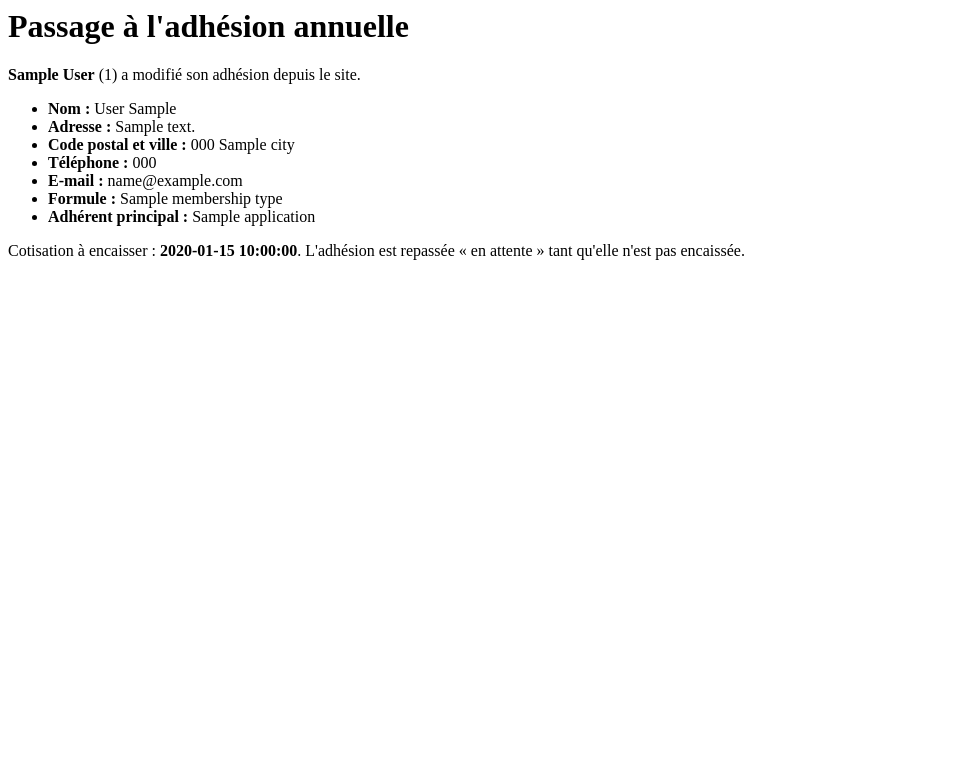
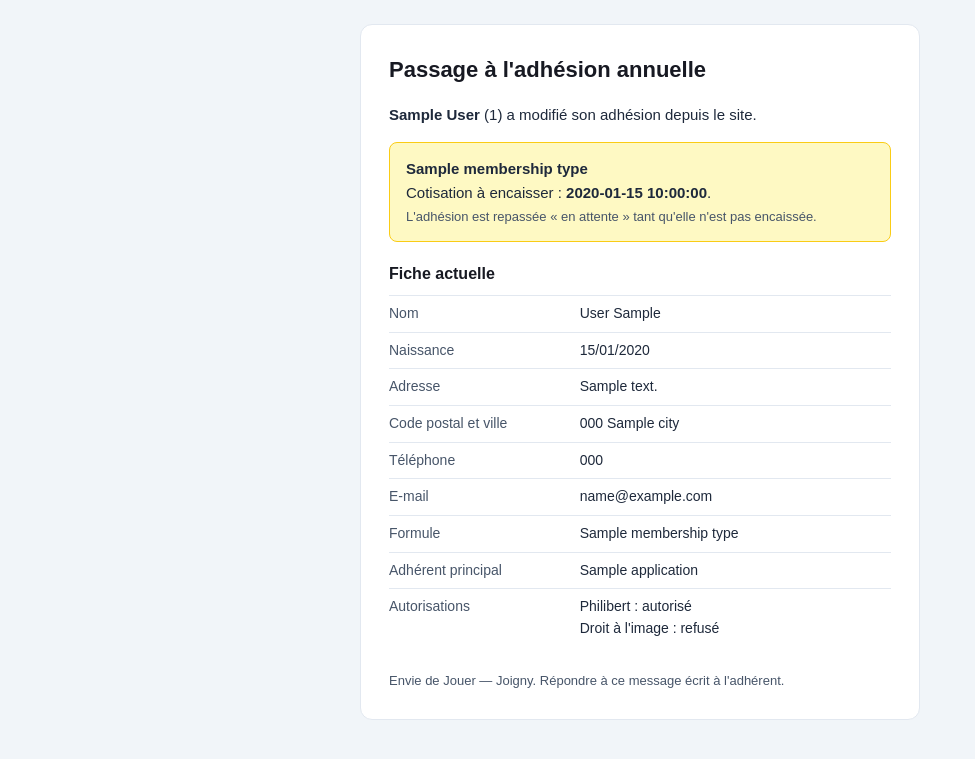
Before and after one commit to mmagny89/edj, a Symfony app: template app/templates/emails/membership_change.html.twig in a window 1280 px wide. Shown: the top 759 px of the page, without its empty margins (0-975 px from the left). Run offline with Twig, Linux system fonts and the light colour scheme; the template is opened without the code that fills it: most values are stand-ins (such as "Sample title", 1, 10 or a date in 2020); some libraries are stand-ins or nearby versions.

Commit message:
fix(adhesion): redirection apres modification de la fiche, envoi unique, courriel de passage a l'annuel mis en forme

```diff
--- a/app/src/Form/MemberEditType.php
+++ b/app/src/Form/MemberEditType.php
@@ -155,6 +155,11 @@ final class MemberEditType extends AbstractType
             'validation_groups' => ['upgrade', self::GROUP],
             'csrf_protection' => true,
             'allow_upgrade' => false,
+            // Un second envoi du meme formulaire (double clic, page rechargee) arrive
+            // apres le passage a l'annuel, quand les champs de formule n'existent
+            // plus : il ne doit pas etre refuse pour « champs supplementaires » alors
+            // que le premier a reussi. Les champs en trop sont ignores.
+            'allow_extra_fields' => true,
         ]);
         $resolver->setAllowedTypes('allow_upgrade', 'bool');
     }
--- a/app/src/Service/MembershipNotifier.php
+++ b/app/src/Service/MembershipNotifier.php
@@ -75,7 +75,7 @@ final class MembershipNotifier
             ->to($this->contactEmail)
             ->subject(sprintf(
                 '%s : %s %s',
-                $upgraded ? "Passage a l'adhesion annuelle" : "Modification d'adhesion",
+                $upgraded ? "Passage à l'adhésion annuelle" : "Modification d'adhésion",
                 (string) $application->getFirstName(),
                 (string) $application->getLastName(),
             ))
--- a/app/templates/emails/membership_change.html.twig
+++ b/app/templates/emails/membership_change.html.twig
@@ -1,20 +1,72 @@
-<h1>{{ upgraded ? "Passage à l'adhésion annuelle" : "Modification d'adhésion" }}</h1>
-<p>
-    <strong>{{ application.firstName }} {{ application.lastName }}</strong>
-    ({{ application.memberNumber }}) a modifié son adhésion depuis le site.
-</p>
-<ul>
-    <li><strong>Nom :</strong> {{ application.lastName }} {{ application.firstName }}</li>
-    {% if application.address %}<li><strong>Adresse :</strong> {{ application.address }}</li>{% endif %}
-    <li><strong>Code postal et ville :</strong> {{ application.postalCode }} {{ application.city }}</li>
-    {% if application.phone %}<li><strong>Téléphone :</strong> {{ application.phone }}</li>{% endif %}
-    <li><strong>E-mail :</strong> {{ application.email ?: '—' }}</li>
-    <li><strong>Formule :</strong> {{ application.membershipType.label }}</li>
-    {% if application.principalMemberName %}<li><strong>Adhérent principal :</strong> {{ application.principalMemberName }}</li>{% endif %}
-</ul>
-{% if upgraded %}
-    <p>
-        Cotisation à encaisser : <strong>{{ application.amountDueLabel }}</strong>.
-        L'adhésion est repassée « en attente » tant qu'elle n'est pas encaissée.
-    </p>
-{% endif %}
+<!DOCTYPE html>
+<html lang="fr">
+<body style="margin:0;padding:24px;background:#f1f5f9;font-family:Arial,Helvetica,sans-serif;color:#1e293b;line-height:1.55;">
+<table role="presentation" width="100%" cellpadding="0" cellspacing="0" style="max-width:560px;margin:0 auto;background:#ffffff;border-radius:12px;border:1px solid #e2e8f0;">
+    <tr>
+        <td style="padding:28px 28px 8px;">
+            <h1 style="margin:0;font-size:22px;color:#171922;">{{ upgraded ? "Passage à l'adhésion annuelle" : "Modification d'adhésion" }}</h1>
+        </td>
+    </tr>
+    <tr>
+        <td style="padding:8px 28px;font-size:15px;">
+            <p style="margin:0 0 16px;">
+                <strong>{{ application.firstName }} {{ application.lastName }}</strong>
+                ({{ application.memberNumber }}) a modifié son adhésion depuis le site.
+            </p>
+
+            {% if upgraded %}
+                <table role="presentation" width="100%" cellpadding="0" cellspacing="0" style="margin:0 0 20px;background:#fef9c3;border:1px solid #facc15;border-radius:8px;">
+                    <tr>
+                        <td style="padding:14px 16px;font-size:15px;">
+                            <strong>{{ application.membershipType.label }}</strong><br>
+                            Cotisation à encaisser : <strong>{{ application.amountDueLabel }}</strong>.<br>
+                            <span style="font-size:13px;color:#475569;">L'adhésion est repassée « en attente » tant qu'elle n'est pas encaissée.</span>
+                        </td>
+                    </tr>
+                </table>
+            {% endif %}
+
+            <h2 style="margin:0 0 8px;font-size:16px;color:#171922;">Fiche actuelle</h2>
+            <table role="presentation" width="100%" cellpadding="0" cellspacing="0" style="font-size:14px;border-top:1px solid #e2e8f0;">
+                {% set rows = [
+                    ['Nom', application.lastName ~ ' ' ~ application.firstName],
+                    ['Naissance', application.birthDate ? application.birthDate|date('d/m/Y') : null],
+                    ['Adresse', application.address],
+                    ['Code postal et ville', application.postalCode ~ ' ' ~ application.city],
+                    ['Téléphone', application.phone],
+                    ['E-mail', application.email],
+                    ['Formule', application.membershipType.label],
+                    ['Adhérent principal', application.principalMemberName],
+                ] %}
+                {% for row in rows %}
+                    {% if row[1] %}
+                        <tr>
+                            <td style="padding:7px 12px 7px 0;width:38%;color:#475569;border-bottom:1px solid #e2e8f0;vertical-align:top;">{{ row[0] }}</td>
+                            <td style="padding:7px 0;border-bottom:1px solid #e2e8f0;vertical-align:top;">{{ row[1] }}</td>
+                        </tr>
+                    {% endif %}
+                {% endfor %}
+                {% if application.isMinor %}
+                    <tr>
+                        <td style="padding:7px 12px 7px 0;color:#475569;border-bottom:1px solid #e2e8f0;vertical-align:top;">Responsable légal</td>
+                        <td style="padding:7px 0;border-bottom:1px solid #e2e8f0;vertical-align:top;">{{ application.guardianFirstName }} {{ application.guardianLastName }}{% if application.guardianEmail %}<br>{{ application.guardianEmail }}{% endif %}</td>
+                    </tr>
+                {% endif %}
+                <tr>
+                    <td style="padding:7px 12px 7px 0;color:#475569;vertical-align:top;">Autorisations</td>
+                    <td style="padding:7px 0;vertical-align:top;">
+                        Philibert : {{ application.philibertConsent ? 'autorisé' : 'refusé' }}<br>
+                        Droit à l'image : {{ application.imageRightsRefused ? 'refusé' : 'accepté' }}
+                    </td>
+                </tr>
+            </table>
+        </td>
+    </tr>
+    <tr>
+        <td style="padding:16px 28px 28px;font-size:13px;color:#475569;">
+            Envie de Jouer — Joigny. Répondre à ce message écrit à l'adhérent.
+        </td>
+    </tr>
+</table>
+</body>
+</html>
--- a/app/templates/site/event_contributions.html.twig
+++ b/app/templates/site/event_contributions.html.twig
@@ -46,7 +46,7 @@
                         {{ form_row(form.item) }}
                         {{ form_row(form.website) }}
                         <div class="form-actions">
-                            <button type="submit" class="button button--primary">
+                            <button type="submit" class="button button--primary" data-turbo-submits-with="Envoi…">
                                 <i class="fa-solid fa-plus" aria-hidden="true"></i> Ajouter
                             </button>
                         </div>
--- a/app/templates/site/member_access.html.twig
+++ b/app/templates/site/member_access.html.twig
@@ -36,7 +36,7 @@
             </fieldset>
 
             <div class="form-actions">
-                <button type="submit" class="button button--primary">Recevoir mon lien</button>
+                <button type="submit" class="button button--primary" data-turbo-submits-with="Envoi…">Recevoir mon lien</button>
                 <a href="{{ path('site_index') }}" class="button button--quiet">Retour à l'accueil</a>
             </div>
         {{ form_end(form) }}
--- a/app/templates/site/member_edit.html.twig
+++ b/app/templates/site/member_edit.html.twig
@@ -93,7 +93,7 @@
             {% endif %}
 
             <div class="form-actions">
-                <button type="submit" class="button button--primary">
+                <button type="submit" class="button button--primary" data-turbo-submits-with="Enregistrement…">
                     <i class="fa-solid fa-check" aria-hidden="true"></i>
                     Enregistrer
                 </button>
--- a/app/templates/site/membership.html.twig
+++ b/app/templates/site/membership.html.twig
@@ -137,7 +137,7 @@
             {{ form_row(form.website) }}
 
             <div class="form-actions">
-                <button type="submit" class="button button--primary">
+                <button type="submit" class="button button--primary" data-turbo-submits-with="Envoi…">
                     <i class="fa-solid fa-paper-plane" aria-hidden="true"></i>
                     Envoyer mon bulletin
                 </button>
--- a/app/templates/site/membership_change_request.html.twig
+++ b/app/templates/site/membership_change_request.html.twig
@@ -37,7 +37,7 @@
             </fieldset>
 
             <div class="form-actions">
-                <button type="submit" class="button button--primary">Recevoir mon lien</button>
+                <button type="submit" class="button button--primary" data-turbo-submits-with="Envoi…">Recevoir mon lien</button>
                 <a href="{{ path('site_index') }}" class="button button--quiet">Retour à l'accueil</a>
             </div>
         {{ form_end(form) }}
```
Also changed, not shown: app/src/Controller/MemberSpaceController.php (+26 -1 lines), app/templates/site/member_edit_done.html.twig (+4 -4 lines), app/tests/Controller/MemberEditTest.php (+39 -5 lines), CHANGELOG.md.
